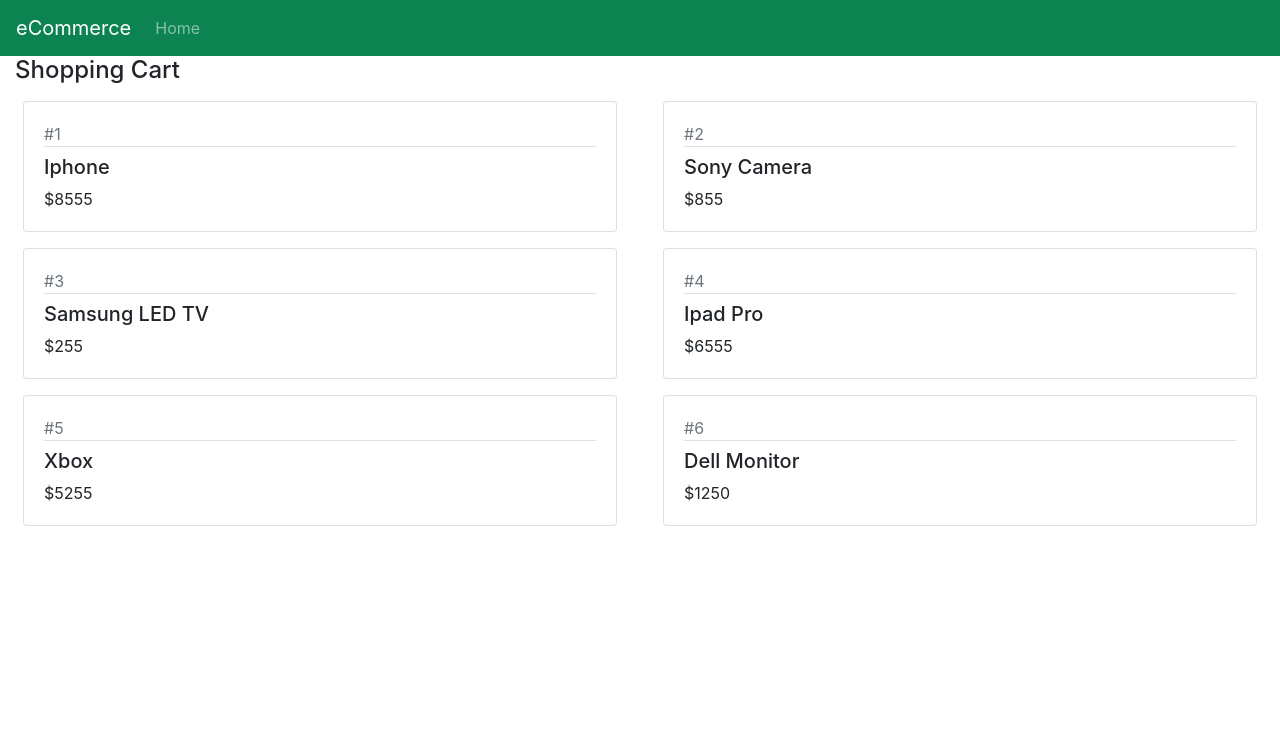
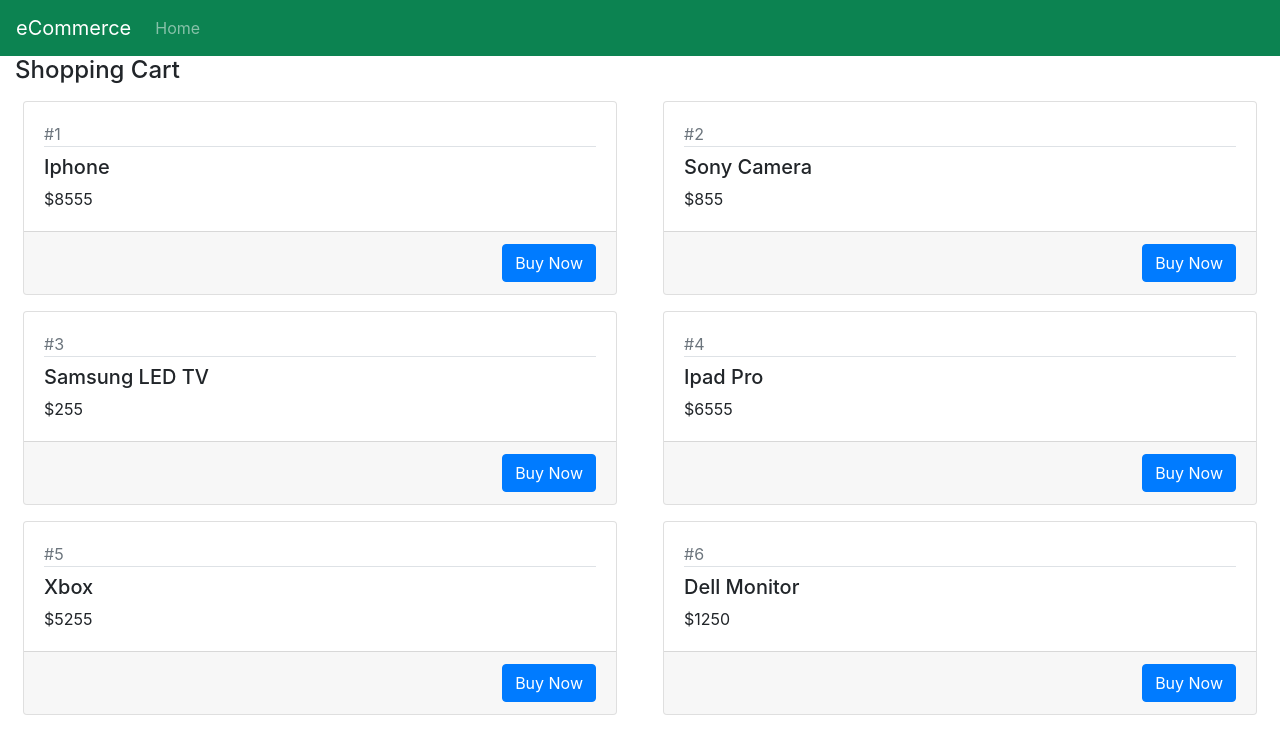
Before and after one commit to GerardGhub/My-First-React-App, a React (Create React App) app: page / in a window 1280 px wide. Shown: the top 754 px of the page. Built offline with nearby package versions, Linux system fonts and the light colour scheme.

Commit message:
Props Children

```diff
--- a/src/Product.jsx
+++ b/src/Product.jsx
@@ -12,11 +12,15 @@
         <div className="card m-2">
           <div className="card-body">
             <div className="text-muted">#{this.state.product.id}</div>
+
             <h5 className="pt-2 border-top">
               {this.state.product.productName}
             </h5>
+
             <div>${this.state.product.price}</div>
           </div>
+          {/* {card body ends here} */}
+          <div className="card-footer text-right">{this.props.children}</div>
         </div>
       </div>
     );
--- a/src/ShoppingCart.jsx
+++ b/src/ShoppingCart.jsx
@@ -17,7 +17,11 @@
         <h4> Shopping Cart</h4>
         <div className="row">
           {this.state.products.map((prod) => {
-            return <Product key={prod.id} product={prod} />;
+            return (
+              <Product key={prod.id} product={prod}>
+                <button className="btn btn-primary">Buy Now</button>
+              </Product>
+            );
           })}
         </div>
       </div>
```
